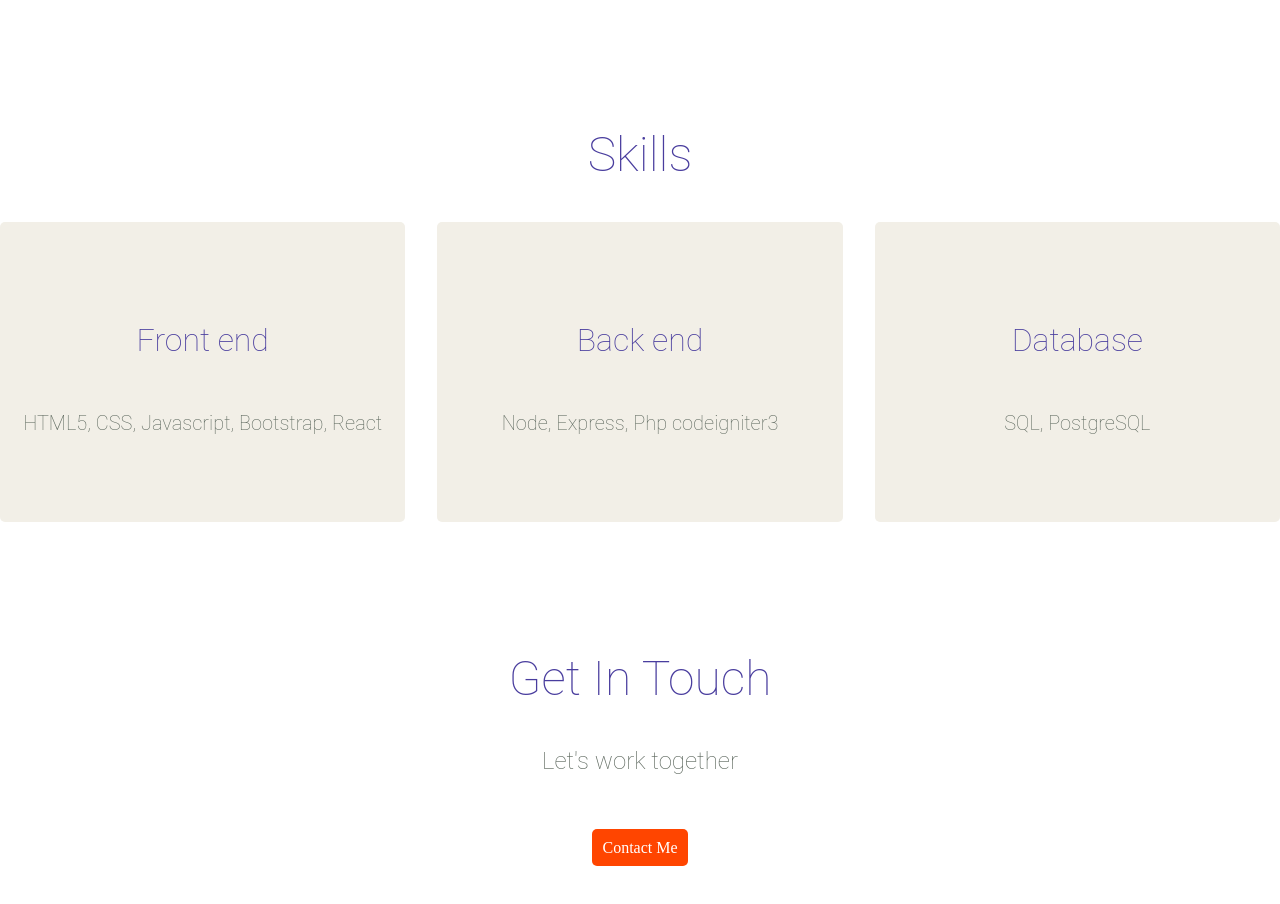
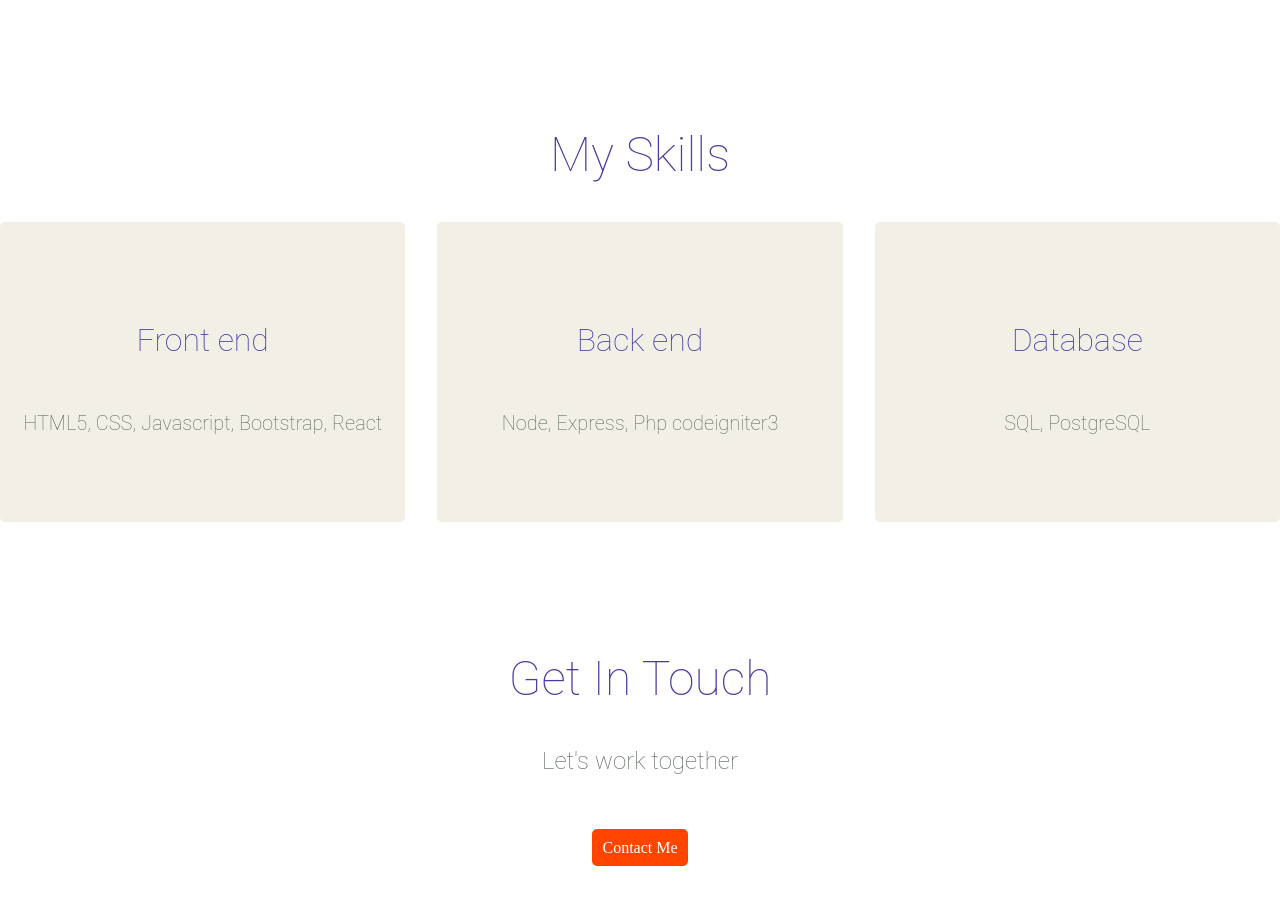
Before and after one commit to Kumarrohith616/portfolio, a plain HTML site: page index.html in a window 1280 px wide. Shown: the part 1388-2292 px from the top of the page. Drawn offline with Linux system fonts and the light colour scheme; a web font is replaced by a local one.

Commit message:
index.html

```diff
--- a/index.html
+++ b/index.html
@@ -41,7 +41,7 @@
         </div>
     </div>
     <div class="skill">
-        <h2 class="skill-title">Skills</h2>
+        <h2 class="skill-title">My Skills</h2>
         <div class="skill-container">
             <div class="item">
                 <h3 class="item-title">Front end</h3>
```
